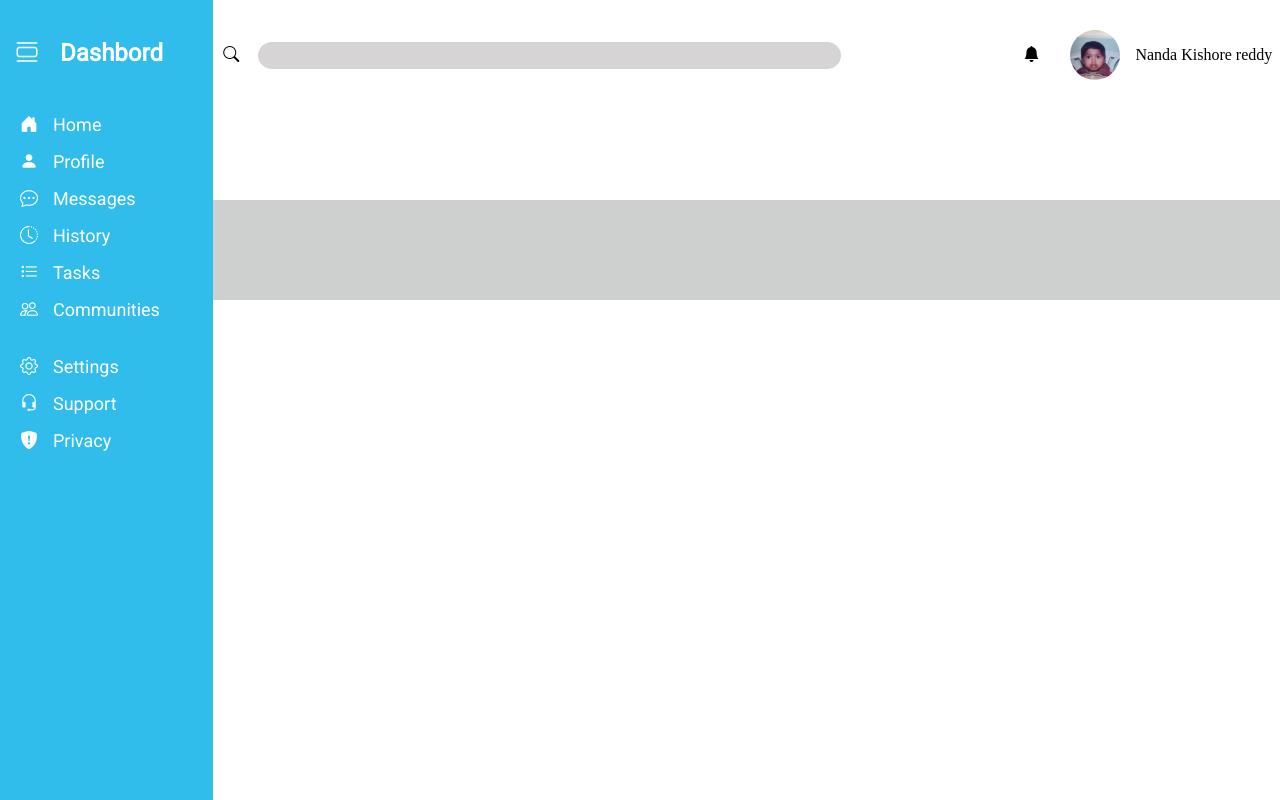
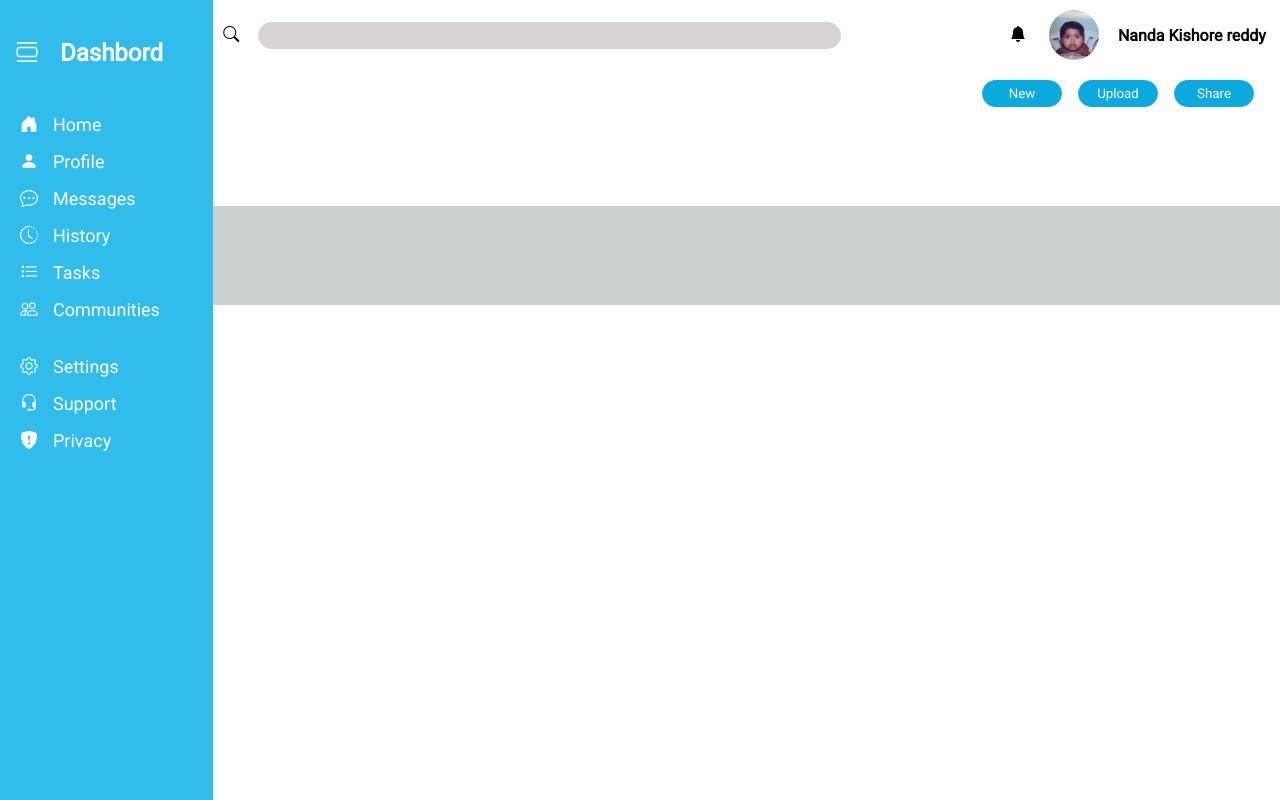
Before and after one commit to nandakishore00/Admin-dashboard, a website: page index.html in a window 1280 px wide. Drawn offline with nearby package versions, Linux system fonts and the light colour scheme.

Commit message:
add add,upload,share buttons

```diff
--- a/index.css
+++ b/index.css
@@ -42,6 +42,11 @@ padding-right:15px
     background-color: white;
     grid-column: 2/8;
     margin:10px 0px 0px 10px ;
+    display:flex;
+    flex-direction: column;
+
+}
+.first-row,.second-row{
     display: flex;
     justify-content:space-between;
     align-items: center;
@@ -62,7 +67,28 @@ padding-right:15px
     width:25%;
     justify-content: space-around;
     align-items: center;
+    margin-right: 10px;
 
+}
+.second-row{
+    margin-top:20px
+}
+
+.buttons{
+    margin-right:20px;
+}
+input[type='button']{
+    border-radius:30px;
+    width:80px;
+    padding:5px;
+    margin:0 6px;
+    background-color: rgb(10, 169, 222);
+    font-family: 'Roboto', sans-serif;
+    border:1px solid rgb(10, 169, 222);
+    color:white;
+}
+input[type='button']:hover{
+    background-color:rgb(25, 121, 154);
 }
 /*Styling for Cards section*/
 .project-cards{
--- a/index.html
+++ b/index.html
@@ -32,6 +32,7 @@
 
         </div>
         <div class="header">
+            <div class="first-row">
                 <div class="search">
                     <i class="bi bi-search icon"></i>
                     <input class="search-bar">
@@ -39,7 +40,18 @@
                 <div class="profile">
                     <a href="#" style="color:black"><i class="bi bi-bell-fill icon" ></i></a>
                     <img src="profile.jpg" style= "width:50px;height:50px;border-radius:50%"class="profile">
-                <span>Nanda Kishore reddy</span>
+                    <span style="font-family: 'Roboto', sans-serif;font-weight: bold;">Nanda Kishore reddy</span>
+                </div>
+            </div>
+            <div class="second-row">
+                <div>
+
+                </div>
+                <div class="buttons">
+                    <input type="button" value="New">
+                    <input type="button" value="Upload">
+                    <input type="button" value="Share">
+                </div>
             </div>
         </div>
         <div class="project-cards">
```
Lines whose indentation alone changed are shown as unchanged.
